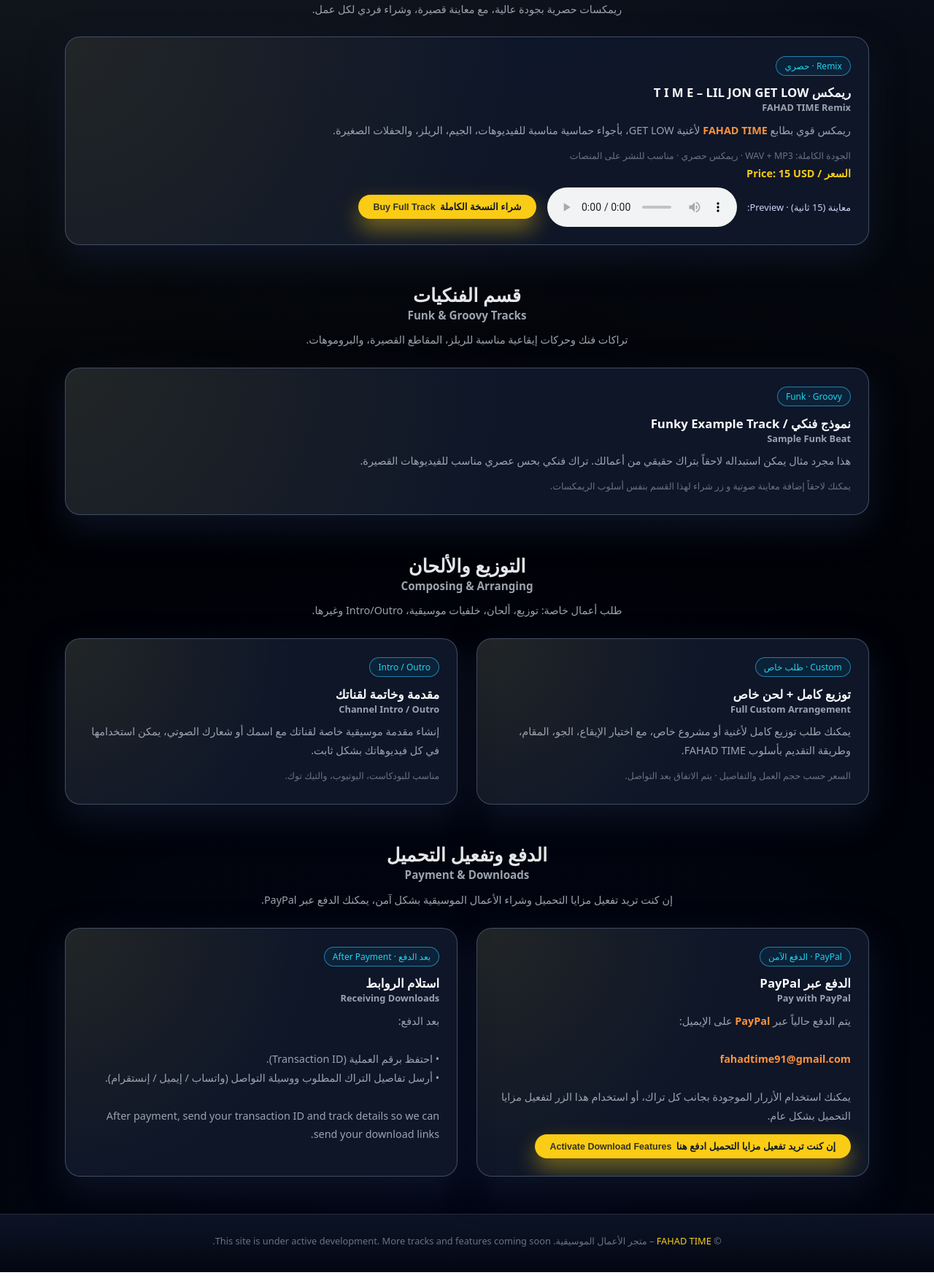
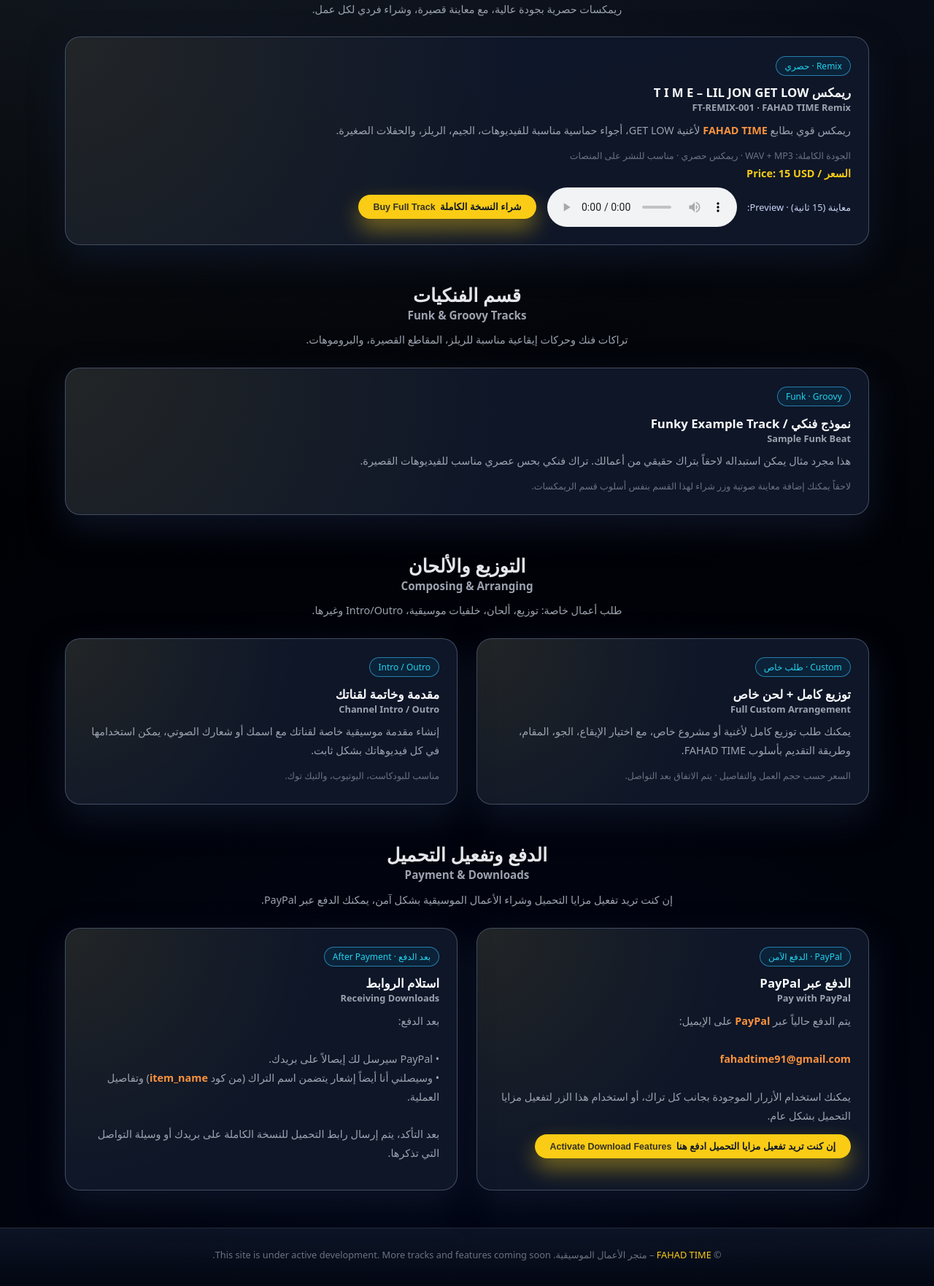
Before and after one commit to fahadtime/fahadtime, a plain HTML site: page index.html in a window 1280 px wide. Shown: the part 707-2470 px from the top of the page at 73% size. Drawn offline with Linux system fonts and the light colour scheme.

Commit message:
Update index.html

```diff
--- a/index.html
+++ b/index.html
@@ -218,6 +218,11 @@
             opacity: 0.85;
         }
 
+        .btn-small {
+            padding: 0.55rem 1.3rem;
+            font-size: 0.82rem;
+        }
+
         /* Sections layout */
         .section {
             max-width: 1150px;
@@ -344,11 +349,6 @@
             max-width: 260px;
         }
 
-        .btn-small {
-            padding: 0.55rem 1.3rem;
-            font-size: 0.82rem;
-        }
-
         /* Footer */
         .footer {
             padding: 1.7rem 1.5rem 2.1rem;
@@ -432,8 +432,7 @@
             هنا تلاقي الريمكسات، الفنكيات، والتوزيعات الحصرية بأسلوب
             <span class="highlight">FAHAD TIME</span>، مع إمكانية الاستماع لمعاينة قصيرة قبل الشراء.
             <span class="en">
-                Here you can browse exclusive remixes, funk tracks, and custom compositions by FAHAD TIME,
-                with 15-second previews before you buy.
+                Browse exclusive remixes, funk tracks and custom compositions by FAHAD TIME, with 15-second previews before you buy.
             </span>
         </p>
         <div class="hero-buttons">
@@ -462,17 +461,17 @@
 
         <div class="cards">
 
-            <!-- مثال: ريمكس TIME – LIL JON GET LOW -->
+            <!-- ريمكس TIME – LIL JON GET LOW -->
             <article class="card">
                 <div class="card-inner">
                     <div class="card-label">Remix · حصري</div>
                     <h3>
                         ريمكس T I M E – LIL JON GET LOW
-                        <span class="en">FAHAD TIME Remix</span>
+                        <span class="en">FT-REMIX-001 · FAHAD TIME Remix</span>
                     </h3>
                     <p>
                         ريمكس قوي بطابع <span class="highlight">FAHAD TIME</span> لأغنية GET LOW،
-                        بأجواء حماسية مناسبة للفيديوهات، الجيم، الريلز، والحفلات الصغيرة.
+                        أجواء حماسية مناسبة للفيديوهات، الجيم، الريلز، والحفلات الصغيرة.
                     </p>
                     <div class="track-meta">
                         الجودة الكاملة: WAV + MP3 · ريمكس حصري · مناسب للنشر على المنصات
@@ -494,9 +493,11 @@
                         <form action="https://www.paypal.com/cgi-bin/webscr" method="post" target="_blank">
                             <input type="hidden" name="cmd" value="_xclick" />
                             <input type="hidden" name="business" value="fahadtime91@gmail.com" />
-                            <input type="hidden" name="item_name" value="Remix – TIME (LIL JON – GET LOW) FULL VERSION" />
+                            <input type="hidden" name="item_name" value="FT-REMIX-001 – TIME (LIL JON – GET LOW) – FULL VERSION" />
                             <input type="hidden" name="amount" value="15.00" />
                             <input type="hidden" name="currency_code" value="USD" />
+                            <!-- بعد الدفع يعود الزائر لصفحة الشكر -->
+                            <input type="hidden" name="return" value="https://fahadtime.github.io/fahadtime/thanks.html" />
                             <button type="submit" class="btn-primary btn-small">
                                 شراء النسخة الكاملة
                                 <span class="en">Buy Full Track</span>
@@ -535,7 +536,7 @@
                         تراك فنكي بحس عصري مناسب للفيديوهات القصيرة.
                     </p>
                     <div class="track-meta">
-                        يمكنك لاحقاً إضافة معاينة صوتية و زر شراء لهذا القسم بنفس أسلوب الريمكسات.
+                        لاحقاً يمكنك إضافة معاينة صوتية وزر شراء لهذا القسم بنفس أسلوب قسم الريمكسات.
                     </div>
                 </div>
             </article>
@@ -623,8 +624,11 @@
                     <form action="https://www.paypal.com/cgi-bin/webscr" method="post" target="_blank" style="margin-top: 0.7rem;">
                         <input type="hidden" name="cmd" value="_xclick" />
                         <input type="hidden" name="business" value="fahadtime91@gmail.com" />
-                        <input type="hidden" name="item_name" value="تفعيل مزايا التحميل - متجر FAHAD TIME" />
+                        <input type="hidden" name="item_name" value="FT-ACCESS-001 – تفعيل مزايا التحميل - متجر FAHAD TIME" />
                         <input type="hidden" name="currency_code" value="USD" />
+                        <!-- يمكن ترك المبلغ فارغ ليحدده العميل أو تعيين مبلغ معين -->
+                        <!-- <input type="hidden" name="amount" value="10.00" /> -->
+                        <input type="hidden" name="return" value="https://fahadtime.github.io/fahadtime/thanks.html" />
                         <button type="submit" class="btn-primary btn-small">
                             إن كنت تريد تفعيل مزايا التحميل ادفع هنا
                             <span class="en">Activate Download Features</span>
@@ -643,11 +647,9 @@
                     <p>
                         بعد الدفع:
                         <br><br>
-                        • احتفظ برقم العملية (Transaction ID).<br>
-                        • أرسل تفاصيل التراك المطلوب ووسيلة التواصل (واتساب / إيميل / إنستقرام).<br><br>
-                        <span class="en">
-                            After payment, send your transaction ID and track details so we can send your download links.
-                        </span>
+                        • PayPal سيرسل لك إيصالاً على بريدك.<br>
+                        • وسيصلني أنا أيضاً إشعار يتضمن اسم التراك (من كود <span class="highlight">item_name</span>) وتفاصيل العملية.<br><br>
+                        بعد التأكد، يتم إرسال رابط التحميل للنسخة الكاملة على بريدك أو وسيلة التواصل التي تذكرها.
                     </p>
                 </div>
             </article>
```
